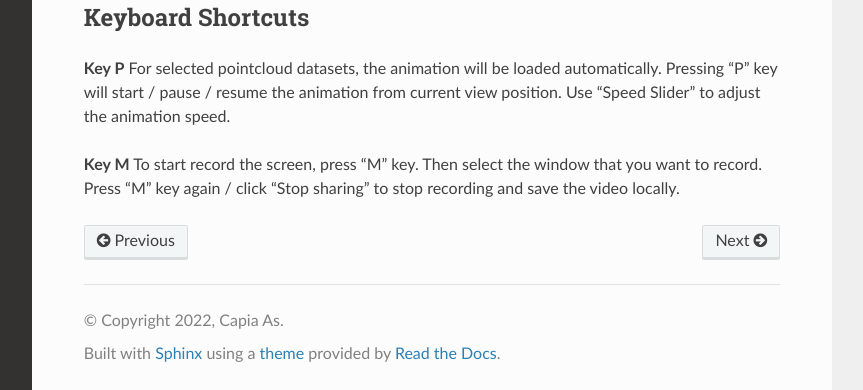
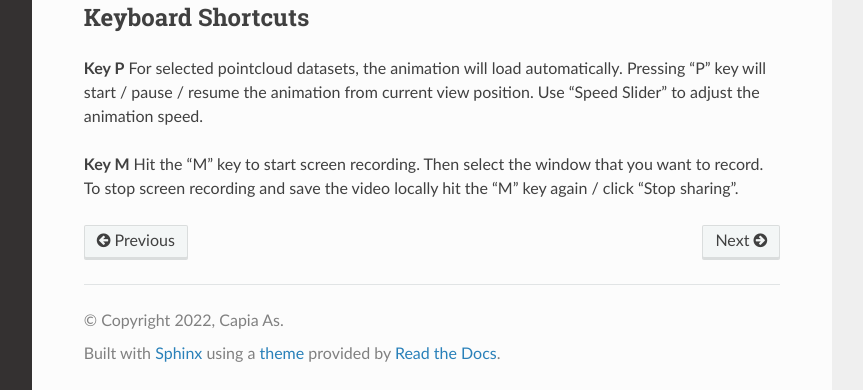
Before and after one commit to capiaas/potree-docs, a Sphinx documentation site: the page built from docs/source/Contents/Webinterface.rst, in a window 1280 px wide and 900 px high, scrolled down 7364 px, cut to the strip 510-900 px from the top of the window. Shown: the whole strip, without its empty margins (268-1131 px from the left). Built offline with Sphinx 7.4.7 and the Read the Docs theme 2.0.0, drawn with Linux system fonts in a browser that asks for light colours; some of the changed text lies outside the part shown.

Commit message:
latest commit

```diff
--- a/docs/source/Contents/Sidebar.rst
+++ b/docs/source/Contents/Sidebar.rst
@@ -164,8 +164,6 @@ See: `Height <Webinterface.html>`__
   <center>
     <video controls src="../_static/Height.mp4" width ="500" height="300"></video>
   </center>
-
-
 
 
 
--- a/docs/source/Contents/Webinterface.rst
+++ b/docs/source/Contents/Webinterface.rst
@@ -20,7 +20,7 @@ Measurements
 |pictool| **Measurement Tools**
 
 Measurements are performed by use of left click on the mouse on the desired position and right click is needed to terminate
-the process.Measurement can also be found under the tools section in the sidebar.
+the process. Measurement can also be found under the tools section in the sidebar.
 
 Angle
 ------------------------
@@ -140,7 +140,7 @@ Remove
 
 |pictrash| **Remove all Measurements**
 
-To remove all measurements has been made, click on the trashbin icon or press "Escape"
+To remove all measurements has been made, click on the trashbin icon or press "Escape".
 
 
 Navigation
@@ -232,6 +232,7 @@ The display options button is a toggle button allows users to switch between RGB
 
 RGB
 ----------------------------------
+
 Display each point based on the object colors in 360 images.
 
 .. image:: /images/corlored.png
@@ -252,7 +253,6 @@ Intenisity is a measure of point reflectivity, which can vary depending upon col
 360 Images
 ==================================
 
-
 360 Imagess allow you to see actual 360 images of the point cloud. These images are displayed as white sphere in the viewr,
 click on any of them to enter in to it.
 
@@ -272,9 +272,10 @@ could be captured.
 
 Keyboard Shortcuts
 ==================================
+
 **Key P**
-For selected pointcloud datasets, the animation will be loaded automatically. Pressing "P" key will start / pause / resume the animation from current view position.
+For selected pointcloud datasets, the animation will load automatically. Pressing "P" key will start / pause / resume the animation from current view position.
 Use "Speed Slider" to adjust the animation speed.
 
 **Key M**
-To start record the screen, press "M" key. Then select the window that you want to record. Press "M" key again / click "Stop sharing" to stop recording and save the video locally.
+Hit the "M" key to start screen recording. Then select the window that you want to record. To stop screen recording and save the video locally hit the "M" key again / click "Stop sharing".
--- a/docs/source/index.rst
+++ b/docs/source/index.rst
@@ -10,7 +10,7 @@ Potree Viewer
 
 * Designed to be efficient in a web browser
 
-The main purpose of the Potree Viewr is to make a web accessible version of the point clouds.
+The main purpose of the Potree Viewer is to make a web accessible version of the point clouds.
 
 
 
```
